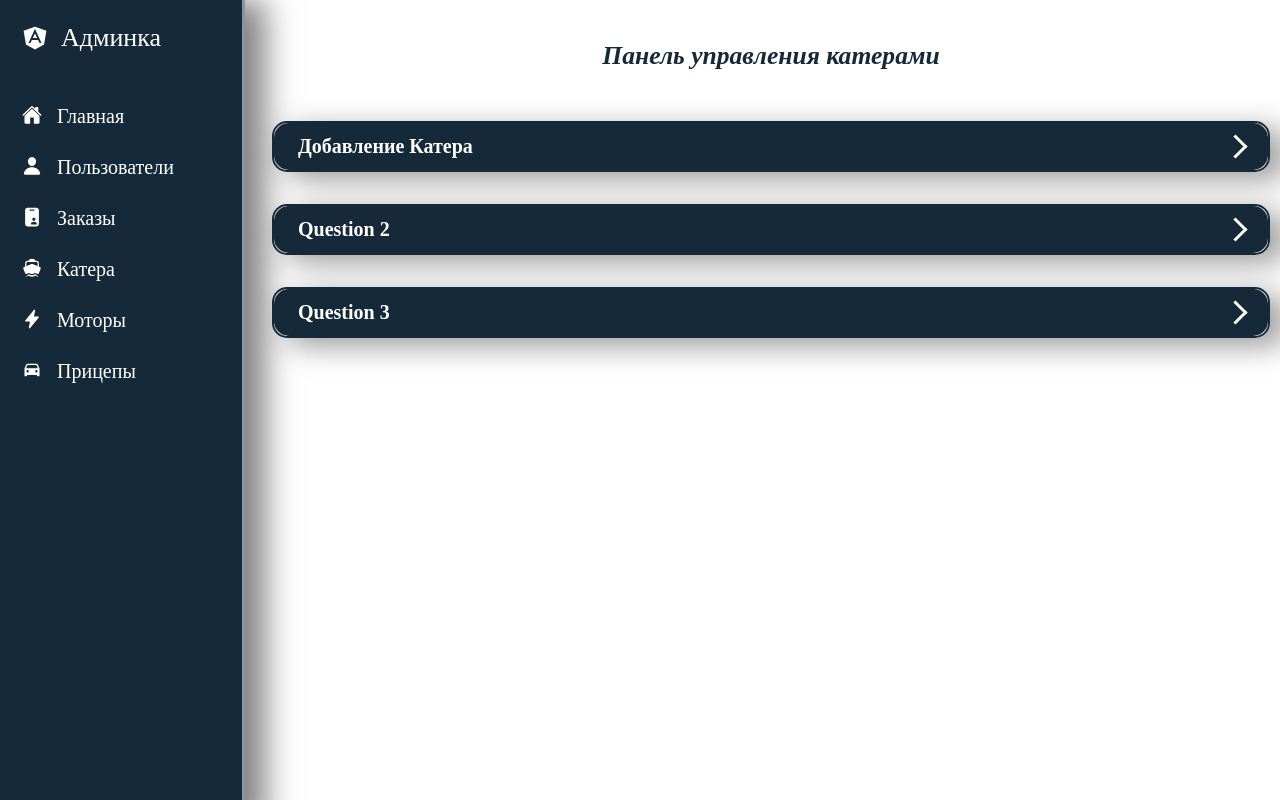
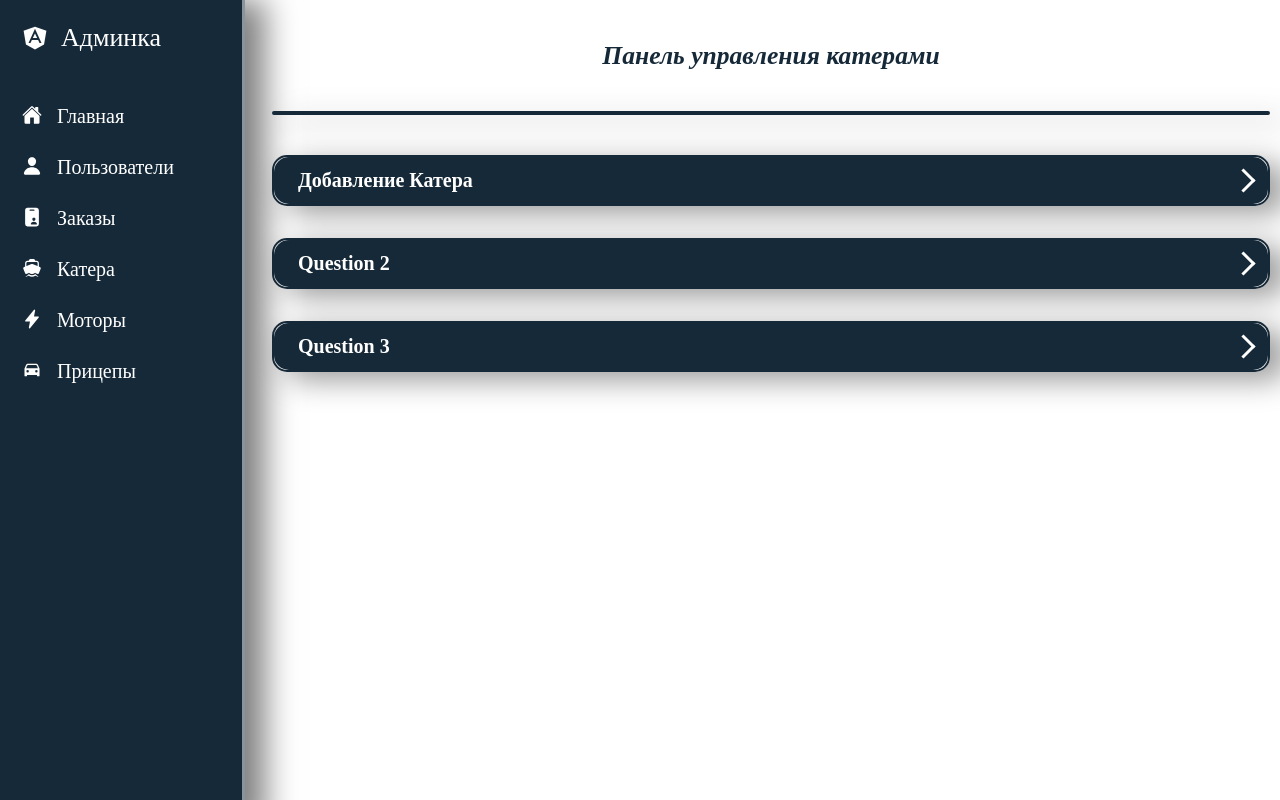
Before and after one commit to Mishcienko-Vladimir/fastapi-boatpro-project, a FastAPI app: template fastapi-application/templates/admin/boats.html in a window 1280 px wide. Run offline with FastAPI, Linux system fonts and the light colour scheme; the template is opened without the code that fills it, so the values that code supplies are empty; parts of the project's set-up code (start-up, migrations or seed data) failed here and were passed over.

Commit message:
Add style for admin-boats

```diff
--- a/fastapi-application/static/css/admin.css
+++ b/fastapi-application/static/css/admin.css
@@ -90,9 +90,61 @@ main {
 main h2 {
     text-align: center;
     color: #162938;
-    margin-bottom: 50px;
+    margin-bottom: 40px;
     font-size: 1.6em;
     font-style: oblique;
+}
+
+.window_content {
+    position: relative;
+    display: block;
+    max-width: 1300px;
+    max-height: 400px;
+    overflow-y: scroll;
+    margin: 0 auto 40px;
+    background: rgba(220,220,220,0.5);
+    border: 2px solid rgba(22, 41, 56, 1);
+    box-shadow: 16px 8px 30px rgba(0, 0, 0, .4);
+    border-radius: 10px;
+    display: flex;
+    justify-content: center;
+    flex-wrap: wrap;
+}
+
+.window_content::-webkit-scrollbar {
+    width: 10px;
+}
+
+.window_content::-webkit-scrollbar-track {
+    background: rgba(220,220,220,0.1);
+    border-radius: 20px;
+}
+
+.window_content::-webkit-scrollbar-thumb {
+    background: #162938;
+    border-radius: 10px;
+}
+
+.window_content::-webkit-scrollbar-thumb:hover {
+    background: #555;
+}
+
+.data_content {
+    position: relative;
+    display: block;
+    max-width: 400px;
+    margin: 20px auto 20px;
+    background: #fff;
+    border: 2px solid rgba(22, 41, 56, 1);
+    box-shadow: 16px 8px 30px rgba(0, 0, 0, .4);
+    border-radius: 10px;
+    text-align: center;
+    color: #162938;
+    word-break: break-word;
+}
+
+.data_content p {
+    margin: 10px;
 }
 
 .details {
@@ -110,7 +162,7 @@ main h2 {
 
 .details::after {
     position: absolute;
-    right: 24px;
+    right: 16px;
     top: 15px;
     content: "";
     display: block;
@@ -155,6 +207,7 @@ main h2 {
     padding: 0 32px;
     font-size: 18px;
     margin-bottom: -60px;
+    color: #162938;
 }
 
 .details_content p:last-child {
```
